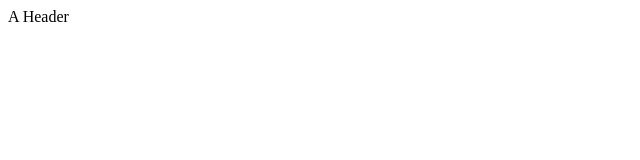
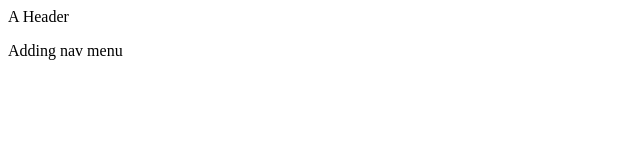
Before and after one commit to tonifarley/skillswap-toni, a plain HTML site: page index.html in a window 1280 px wide. Shown: the whole page, without its empty margins (0-640 px from the left). Drawn offline with Linux system fonts and the light colour scheme.

Commit message:
added ...

```diff
--- a/index.html
+++ b/index.html
@@ -7,5 +7,6 @@
 </head>
 <body>
     <header>A Header</header>
+    <p>Adding nav menu</p>
 </body>
 </html>
--- a/style.css
+++ b/style.css
@@ -0,0 +1 @@
+/* Add CSS */
```
